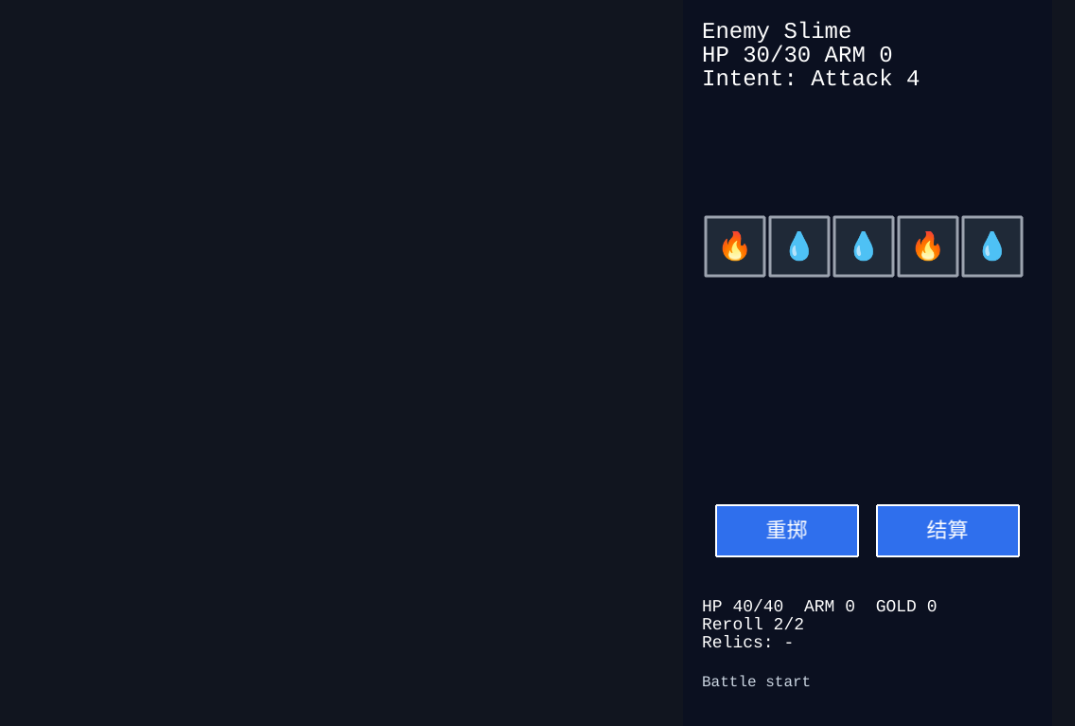
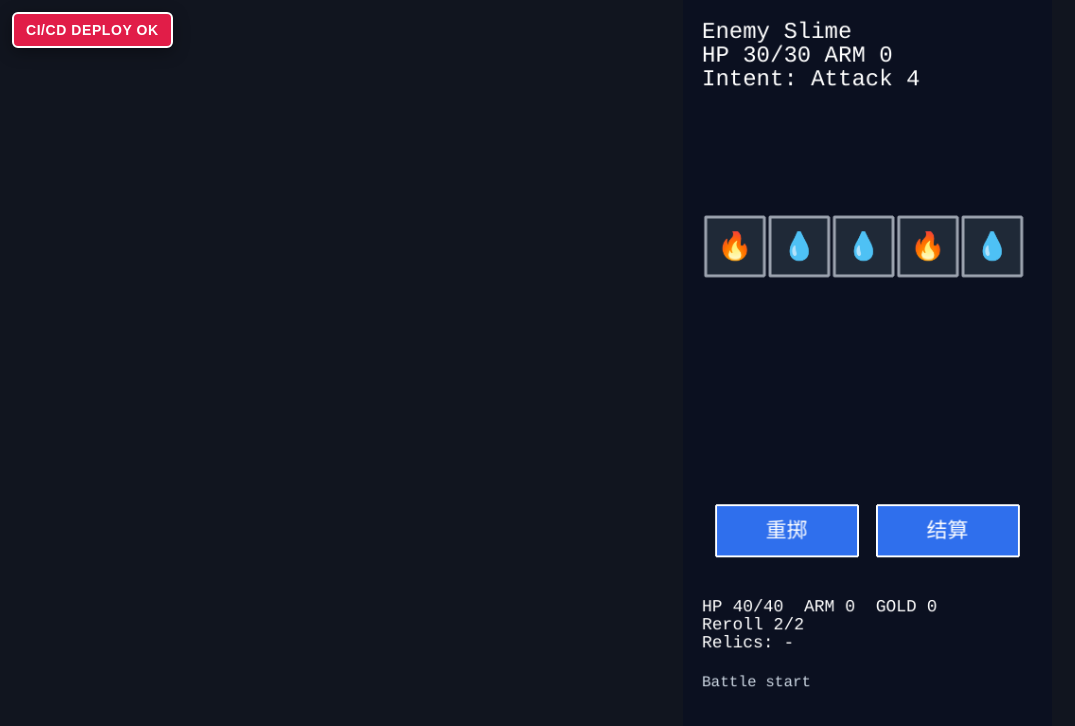
Before and after one commit to caiteng/Rune-Dice, a website built with Vite: page index.html in a window 1280 px wide. Shown: the whole page, without its empty margins (0-1075 px from the left). Built offline with nearby package versions, Linux system fonts and the light colour scheme; animation ran at ten frames a second.

Commit message:
Add visible deploy verification badge

```diff
--- a/index.html
+++ b/index.html
@@ -1 +1 @@
-<!doctype html><html><head><meta charset='UTF-8'/><meta name='viewport' content='width=device-width,initial-scale=1,viewport-fit=cover'/><title>Rune Dice</title><link rel='stylesheet' href='/src/style.css'></head><body><div id='app'></div><script type='module' src='/src/main.ts'></script></body></html>
+<!doctype html><html><head><meta charset='UTF-8'/><meta name='viewport' content='width=device-width,initial-scale=1,viewport-fit=cover'/><title>Rune Dice</title><link rel='stylesheet' href='/src/style.css'></head><body><div class='deploy-badge'>CI/CD DEPLOY OK</div><div id='app'></div><script type='module' src='/src/main.ts'></script></body></html>
--- a/src/style.css
+++ b/src/style.css
@@ -1,2 +1,3 @@
 html,body,#app{margin:0;width:100%;height:100%;background:#11151f;display:flex;justify-content:center;align-items:center;overflow:hidden;font-family:Arial,sans-serif}
 canvas{max-height:100vh;max-width:100vw}
+.deploy-badge{position:fixed;z-index:10;top:12px;left:12px;padding:8px 12px;background:#e11d48;color:#fff;border:2px solid #fff;border-radius:6px;font-size:14px;font-weight:700;letter-spacing:.04em;box-shadow:0 4px 16px rgba(0,0,0,.35)}
```
